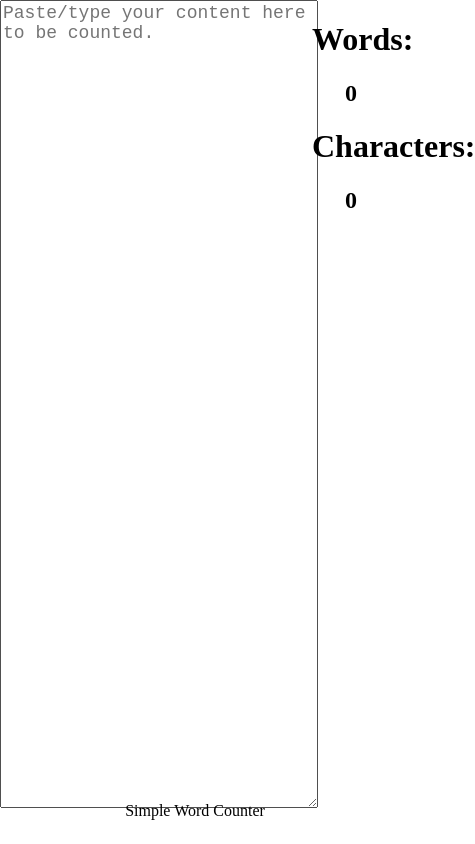
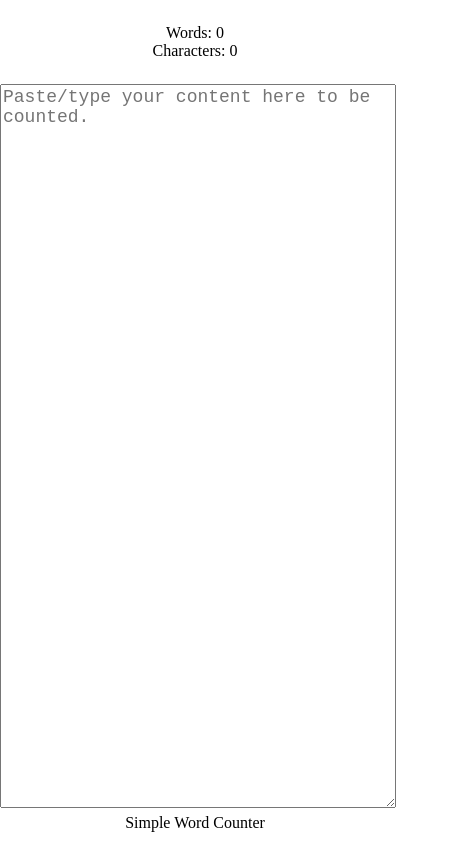
Before and after one commit to hari-govind/simple-word-counter, a plain HTML site: page index.html in a window 390 px wide. Shown: the whole page, 475 px wide, since content can reach past the window. Drawn offline with Linux system fonts and the light colour scheme.

Commit message:
made responsive

```diff
--- a/css/style.css
+++ b/css/style.css
@@ -1,5 +1,5 @@
 html, body {
-    margin:0px;
+    margin:0 auto;
     height:100%;
 }
 
@@ -28,4 +28,38 @@ textarea {
 #footer {
     grid-row-start: 2;
     grid-column: 1/3;
+    align-self: center;
 }
+.h1 {
+    font-size: xx-large;
+    font-weight: bolder;
+    display:block;
+}
+@media (max-width: 1000px) {
+
+    .container {
+        display: grid;
+        grid-template-rows:10% 85% 5%;
+        height: 100%;
+    }
+
+    #text, #details{
+      grid-column: 1 / span 3;
+    }
+    #details {
+        grid-row-start: 1;
+        align-self: center;
+    }
+    #text {
+        grid-row-start: 2;
+    }
+    #footer {
+        grid-row-start: 3;
+        grid-column: 1/3;
+    }
+    .h1 {
+        font-size: medium;
+        font-weight:normal;
+        display: inline-block;
+    }
+}
--- a/index.html
+++ b/index.html
@@ -13,12 +13,12 @@
         </div>
         <div id="details">
             <div>
-                <h1>Words:</h1>
-                <h2 id="words">0</h3>
+                <span class="h1">Words:</span>
+                <span class="h1" id="words">0</span>
             </div>
             <div>
-                <h1>Characters:</h1>
-                <h2 id="chars">0</h3>
+                <span class="h1">Characters:</span>
+                <span class="h1" id="chars">0</span>
             </div>
         </div>
         <div id="footer">Simple Word Counter</div>
```
